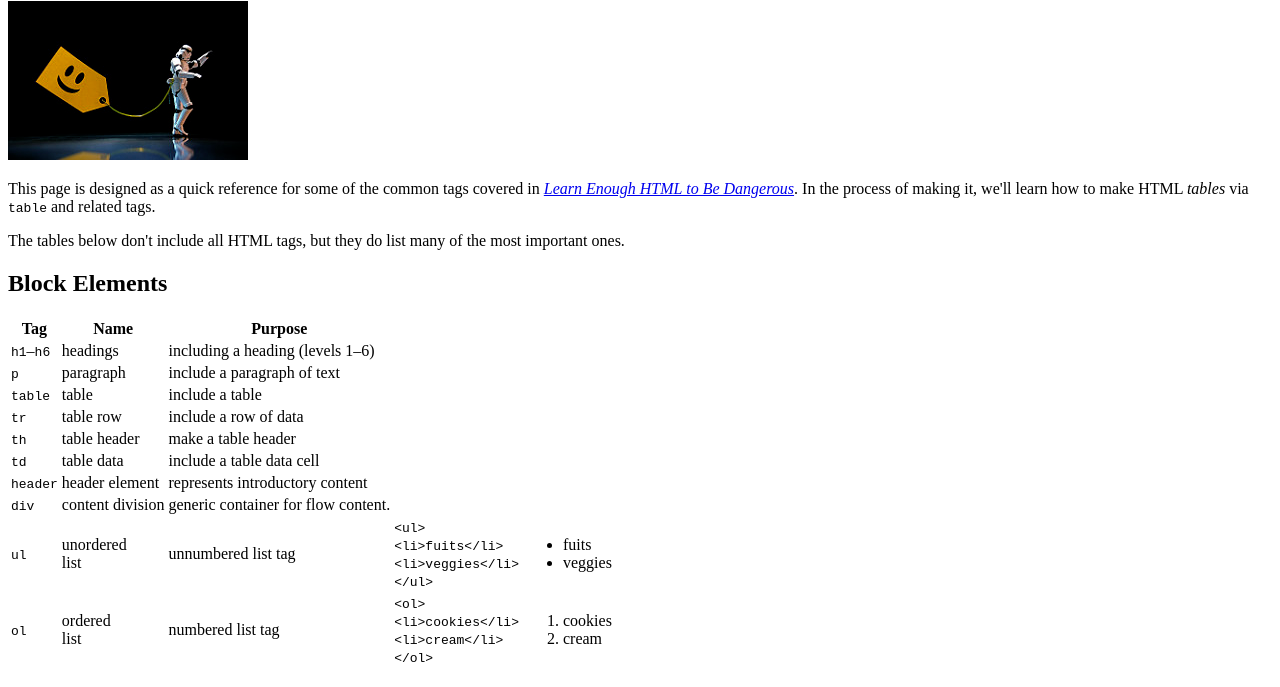
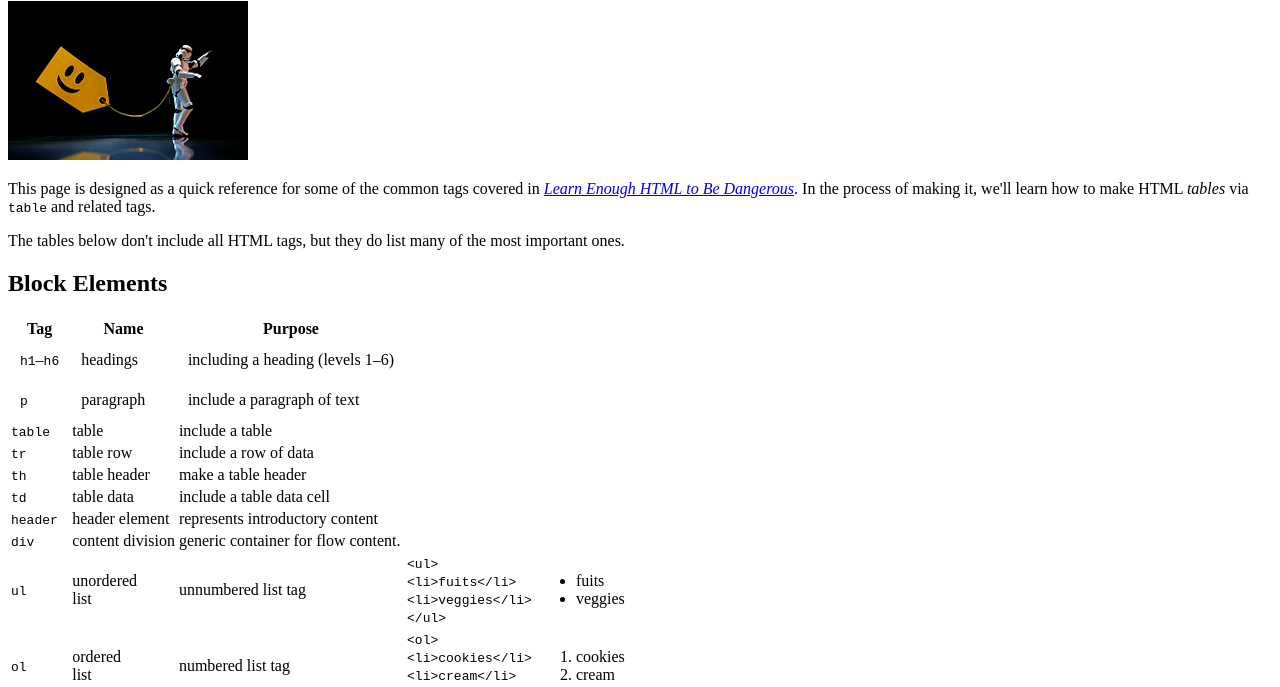
Before and after one commit to taylrd/sample_website, a plain HTML site: page tags.html in a window 1280 px wide. Shown: the part 105-792 px from the top of the page. Drawn offline with Linux system fonts and the light colour scheme.

Commit message:
Some inline styling

```diff
--- a/tags.html
+++ b/tags.html
@@ -37,14 +37,14 @@
         <th>Purpose</th>
       </tr>
       <tr>
-        <td><code>h1</code>&ndash;<code>h6</code></td>
-        <td>headings</td>
-        <td>including a heading (levels 1&ndash;6)</td>
+        <td style="padding: 10px;"><code>h1</code>&ndash;<code>h6</code></td>
+        <td style="padding: 10px;">headings</td>
+        <td style="padding: 10px;">including a heading (levels 1&ndash;6)</td>
       </tr>
       <tr>
-        <td><code>p</code></td>
-        <td>paragraph</td>
-        <td>include a paragraph of text</td>
+        <td style="padding: 10px;"><code>p</code></td>
+        <td style="padding: 10px;">paragraph</td>
+        <td style="padding: 10px;">include a paragraph of text</td>
       </tr>
       <tr>
         <td><code>table</code></td>
```
Also changed, not shown: moby_dick.html (+10 -5 lines).
